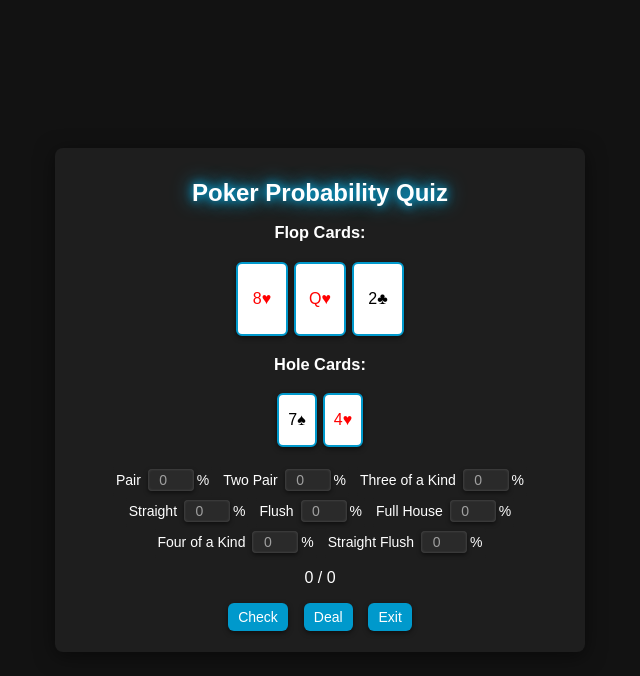
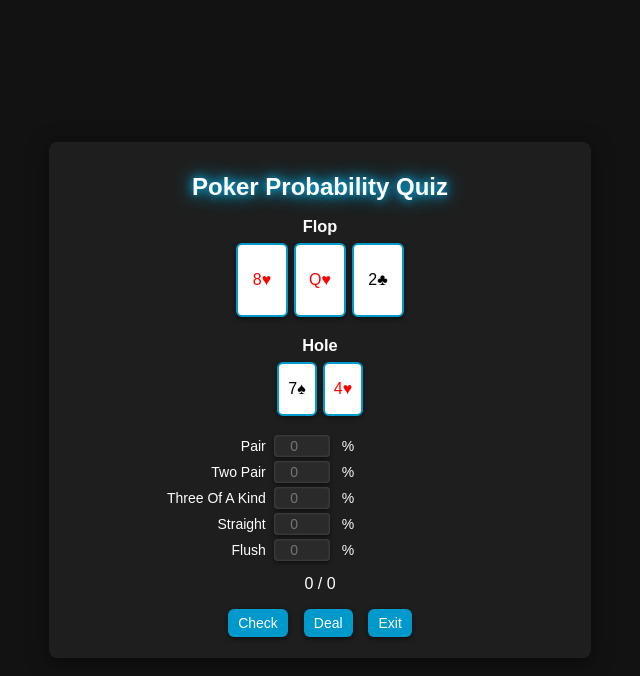
Before and after one commit to alextko/poker-puzzles, a Flask app: page /poker_quiz in a window 1280 px wide. Shown: the top 676 px of the page, without its empty margins (320-960 px from the left). Run offline with Flask 3, Linux system fonts and the light colour scheme.

Commit message:
imprpving the UI and the quiz

```diff
--- a/templates/poker_probability_quiz.html
+++ b/templates/poker_probability_quiz.html
@@ -13,18 +13,19 @@
             padding: 0; /* Remove default padding */
             display: flex; /* Use flexbox for centering */
             justify-content: center; /* Center horizontally */
-            align-items: center; /* Center vertically */
+            align-items: center; /* Also center vertically */
             height: 100vh; /* Full viewport height */
             font-size: 14px; /* Decreased from 16px or more */
         }
 
         .container {
-            max-width: 500px; /* Reduced width to make overall interface smaller */
-            padding: 15px; /* Increased padding for better spacing */
+            width: 40%; /* Changed from 33% to 40% */
+            padding: 15px;
             text-align: center;
-            background-color: #1e1e1e; /* Darker container */
-            border-radius: 8px; /* Rounded corners */
-            box-shadow: 0 4px 20px rgba(0, 0, 0, 0.5); /* Shadow effect */
+            background-color: #1e1e1e;
+            border-radius: 8px;
+            box-shadow: 0 4px 20px rgba(0, 0, 0, 0.5);
+            /* Removed margin-top so it is centered vertically again */
         }
 
         h1 {
@@ -94,68 +95,78 @@
             transform: translateY(-2px); /* Lift effect on hover */
         }
 
+        .probability-row {
+            /* Centers the vertical stack of questions in the container */
+            display: flex;
+            flex-direction: column;
+            align-items: center;
+            justify-content: center; /* added */
+            margin-top: 10px;
+        }
+
         .hand-option {
-            margin: 4px; /* Margin for hand options */
-            padding: 3px; /* Padding for hand options */
-            background-color: #1e1e1e; /* Dark background */
-            display: inline-block; /* Inline block for layout */
-            border-radius: 4px; /* Rounded corners */
-            border: none; /* Remove border */
+            /* Each row with label, input, and result is also centered horizontally */
+            margin-bottom: 4px;
+            display: flex;
+            flex-direction: row;
+            align-items: center;
+            justify-content: center; /* ensures row content is centered */
+        }
+
+        /* Give the label a fixed width and optionally right-align text */
+        .hand-option label {
+            width: 120px; /* sets all labels to be the same width */
+            text-align: right;
+            margin-right: 8px; /* small gap between label and input */
+        }
+
+        /* Keep input fields the same width; they will align vertically */
+        .probability-input {
+            width: 50px;
+            margin-right: 12px; /* spacing between input and result */
+            padding: 3px;
+            text-align: center;
+            font-size: 14px;
+            background-color: #2a2a2a;
+            color: #a0a0a0;
+            border: none;
+            border-radius: 4px;
+            box-shadow: inset 0 0 3px rgba(255, 255, 255, 0.2), 0 2px 4px rgba(0, 0, 0, 0.5);
+        }
+
+        /* Make the result area fixed width so they line up,
+           or let them fill the remaining space if you prefer. */
+        .hand-option .result {
+            width: 120px;
+            text-align: left;
+            margin-left: 20px; /* Increase spacing on the left of the answer text */
         }
 
         .result {
-            margin-top: 3px; /* Margin for results */
-            font-weight: bold; /* Bold text */
+            margin-top: 3px;
+            font-weight: bold;
         }
 
         .correct {
-            color: #00ff00; /* Green for correct */
+            color: #00ff00;
         }
 
         .incorrect {
-            color: #ff0000; /* Red for incorrect */
+            color: #ff0000;
         }
 
         #score {
-            font-size: 16px; /* Score font size */
-            margin: 10px; /* Margin for score */
+            font-size: 16px;
+            margin: 10px;
         }
 
-        .probability-input {
-            width: 40px; /* Input width */
-            padding: 3px; /* Input padding */
-            margin: 0 3px; /* Margin for inputs */
-            text-align: center; /* Center text */
-            font-size: 14px; /* Font size */
-            background-color: #2a2a2a; /* Dark background */
-            color: #a0a0a0; /* Darker grey text for placeholder */
-            border: none; /* Remove border */
-            border-radius: 4px; /* Rounded corners */
-            box-shadow: inset 0 0 3px rgba(255, 255, 255, 0.2), 0 2px 4px rgba(0, 0, 0, 0.5); /* Inset shadow for 3D effect */
+        .card-container, .flop-container {
+            margin-bottom: 16px;
         }
 
-        .probability-input::placeholder {
-            color: #a0a0a0; /* Darker grey placeholder text */
-            opacity: 1; /* Ensure placeholder is fully opaque */
-        }
-
-        .card-container {
-            margin-bottom: 16px; /* Increased margin for card containers */
-        }
-
-        .flop-container {
-            margin-bottom: 16px; /* Margin for flop container */
-        }
-
-        .probability-row {
-            display: flex; /* Flexbox for layout */
-            justify-content: center; /* Center items */
-            flex-wrap: wrap; /* Wrap items */
-            margin-top: 10px; /* Margin for probability row */
-        }
-
-        .hand-option {
-            margin: 0 4px; /* Margin for hand options */
+        .flop-container h3,
+        .card-container h3 {
+            margin-bottom: 4px;
         }
 
         /* Make hearts/diamonds appear red, spades/clubs appear black */
@@ -172,19 +183,16 @@
         <h1>Poker Probability Quiz</h1>
 
         <div class="flop-container">
-            <h3>Flop Cards:</h3>
+            <h3>Flop</h3>
             <div id="community-cards" class="card-container"></div>
         </div>
 
         <div class="card-container">
-            <h3>Hole Cards:</h3>
+            <h3>Hole</h3>
             <div id="hole-cards" class="card-container"></div>
         </div>
 
-        <div class="probability-row" id="hand-options">
-            <!-- <h3>What's the probability of getting:</h3> -->
-            <!-- Hand options will be populated by createHandOptions() (below) -->
-        </div>
+        <div class="probability-row" id="hand-options"></div>
 
         <div id="score">
             <span id="correct-count">0</span> / <span id="total-count">0</span>
@@ -198,53 +206,78 @@
     </div>
 
     <script>
-        const handTypes = [
-            "Pair",
-            "Two Pair",
-            "Three of a Kind",
-            "Straight",
-            "Flush",
-            "Full House",
-            "Four of a Kind",
-            "Straight Flush"
+        // We'll store the list of non-zero hands here:
+        let displayedHands = [];
+
+        // Define the fixed order of hand types in ascending strength:
+        const handOrder = [
+            "pair",
+            "two pair",
+            "three of a kind",
+            "straight",
+            "flush",
+            "full house",
+            "four of a kind",
+            "straight flush",
+            "royal flush"
         ];
 
-        function createHandOptions() {
+        function newHand() {
+            fetch('/new_hand', { method: 'POST' })
+                .then(response => response.json())
+                .then(data => {
+                    displayCards('hole-cards', data.hole_cards, 'hole');
+                    displayCards('community-cards', data.community_cards, 'flop');
+
+                    clearResults();
+                    createHandOptions(data.probabilities);
+                })
+                .catch(console.error);
+        }
+
+        function createHandOptions(probMap) {
+            // 1) Clear any old input fields
             const container = document.getElementById('hand-options');
             container.innerHTML = '';
 
-            handTypes.forEach(handType => {
+            // 2) Build displayedHands in a fixed order
+            displayedHands = [];
+            handOrder.forEach(handType => {
+                // If the server didn't return a probability for this hand type, treat that as 0
+                const probValue = parseFloat(probMap[handType] || 0);
+                if (probValue > 0) {
+                    displayedHands.push(handType);
+                }
+            });
+
+            // 3) Create a row for each displayed (non-zero) hand in that order
+            displayedHands.forEach(ht => {
+                const displayName = titleCase(ht);
                 const div = document.createElement('div');
                 div.className = 'hand-option';
                 div.innerHTML = `
-                    <label>${handType}</label>
+                    <label>${displayName}</label>
                     <input type="number"
                            class="probability-input"
-                           id="${handType}-input"
+                           id="${ht}-input"
                            min="0"
                            max="100"
                            step="0.1"
                            placeholder="0">%
-                    <div class="result" id="${handType}-result"></div>
+                    <div class="result" id="${ht}-result"></div>
                 `;
                 container.appendChild(div);
             });
         }
 
-        function newHand() {
-            fetch('/new_hand', { method: 'POST' })
-            .then(response => response.json())
-            .then(data => {
-                displayCards('hole-cards', data.hole_cards, 'hole');
-                displayCards('community-cards', data.community_cards, 'flop');
-                createHandOptions();
-                clearResults();
-            })
-            .catch(console.error);
+        function titleCase(str) {
+            return str.split(' ').map(word =>
+                word.charAt(0).toUpperCase() + word.slice(1)
+            ).join(' ');
         }
 
         function clearResults() {
-            handTypes.forEach(handType => {
+            displayedHands.forEach(handType => {
                 const resultDiv = document.getElementById(`${handType}-result`);
                 if (resultDiv) resultDiv.innerHTML = '';
             });
@@ -252,7 +285,7 @@
 
         async function checkAnswers() {
             const guesses = {};
-            handTypes.forEach(ht => {
+            displayedHands.forEach(ht => {
                 const rawVal = document.getElementById(`${ht}-input`).value;
                 guesses[ht] = parseFloat(rawVal) || 0;
             });
@@ -265,24 +298,19 @@
                 });
                 const data = await res.json();
 
-                const results = data.results;
-                Object.entries(results).forEach(([handType, info]) => {
+                for (const [handType, info] of Object.entries(data.results)) {
                     const resultDiv = document.getElementById(`${handType}-result`);
                     if (resultDiv) {
                         resultDiv.innerHTML = `
                             <span class="${info.correct ? 'correct' : 'incorrect'}">
-                                Actual: ${info.actual_prob.toFixed(1)}%
-                                ${info.correct ? '✓' : '✗'}
+                                ${info.actual_prob.toFixed(1)}%&nbsp;&nbsp;${info.correct ? '✓' : '✗'}
                             </span>
                         `;
                     }
-                });
+                }
 
-                document.getElementById('correct-count').textContent =
-                    data.correct_answers;
-                document.getElementById('total-count').textContent =
-                    data.total_questions;
-
+                document.getElementById('correct-count').textContent = data.correct_answers;
+                document.getElementById('total-count').textContent = data.total_questions;
             } catch (err) {
                 console.error(err);
             }
@@ -317,7 +345,6 @@
         }
 
         window.onload = () => {
-            createHandOptions();
             newHand();
         };
     </script>
```
